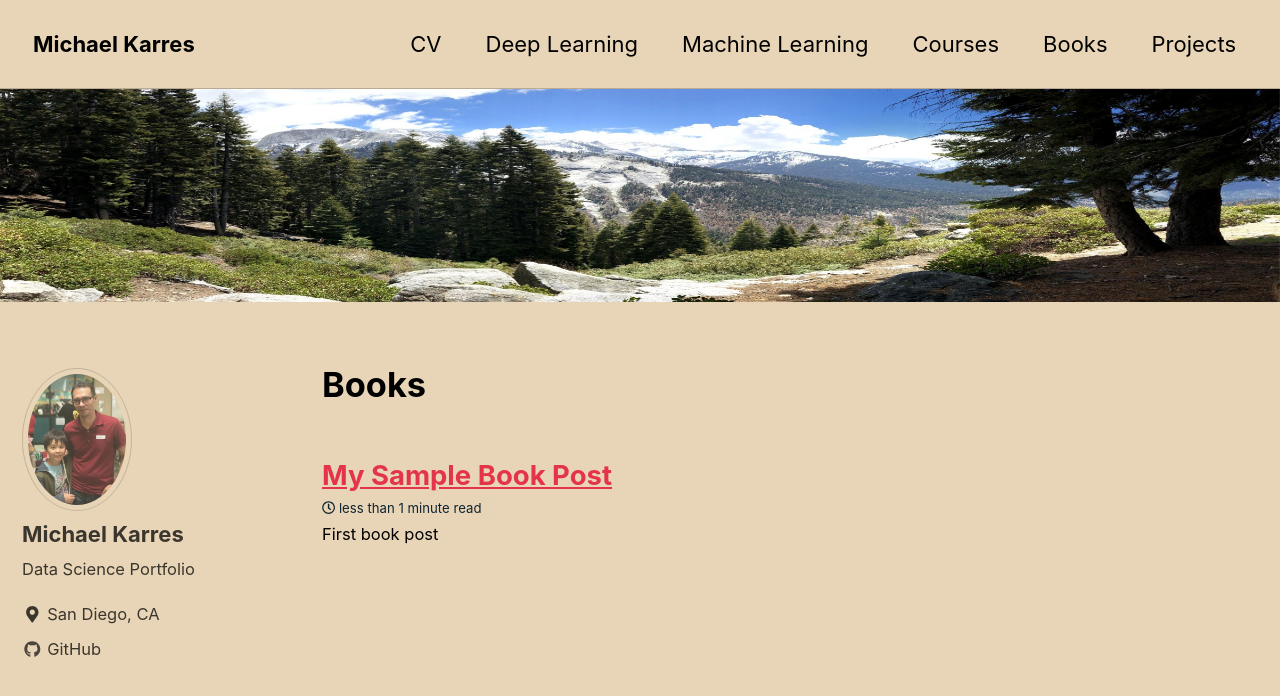
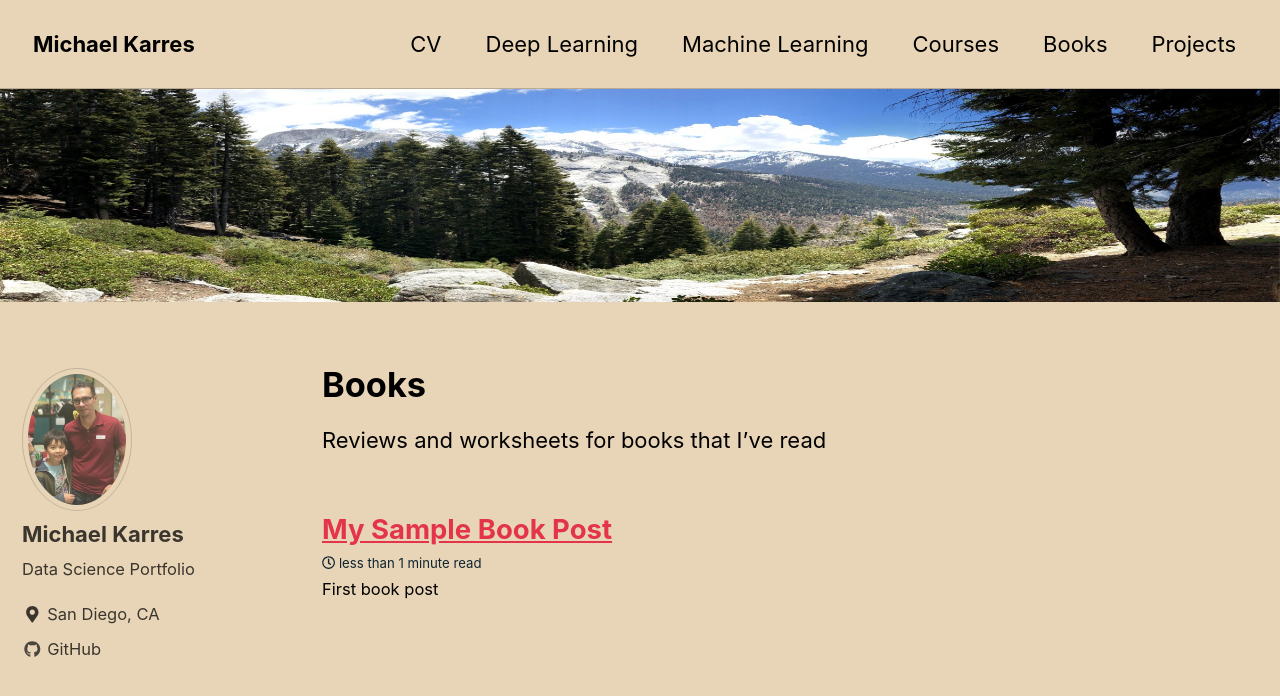
Before and after one commit to mkarres/first-repo, a Jekyll site: the page built from _pages/books.md, in a window 1280 px wide and 900 px high. Shown: the top 696 px of the window. Built offline with Jekyll 4.4.1, drawn with Linux system fonts in a browser that asks for light colours; cached includes are drawn as plain includes; nearby versions of some CDN libraries.

Commit message:
collections

```diff
--- a/_pages/books.md
+++ b/_pages/books.md
@@ -8,12 +8,12 @@ header:
   image: "/images/highSierraTrail.jpg"
 ---
 
-{% capture written_label %}'None'{% endcapture %}
+Reviews and worksheets for books that I've read
 
 {% for collection in site.collections %}
  {% if collection.label == 'books' %}
   {% for post in collection.docs %}
-    {% unless collection.output == false or collection.label == "posts" %}
+    {% unless collection.output == false %}
       {% include archive-single.html %}
     {% endunless %}
   {% endfor %}
```
